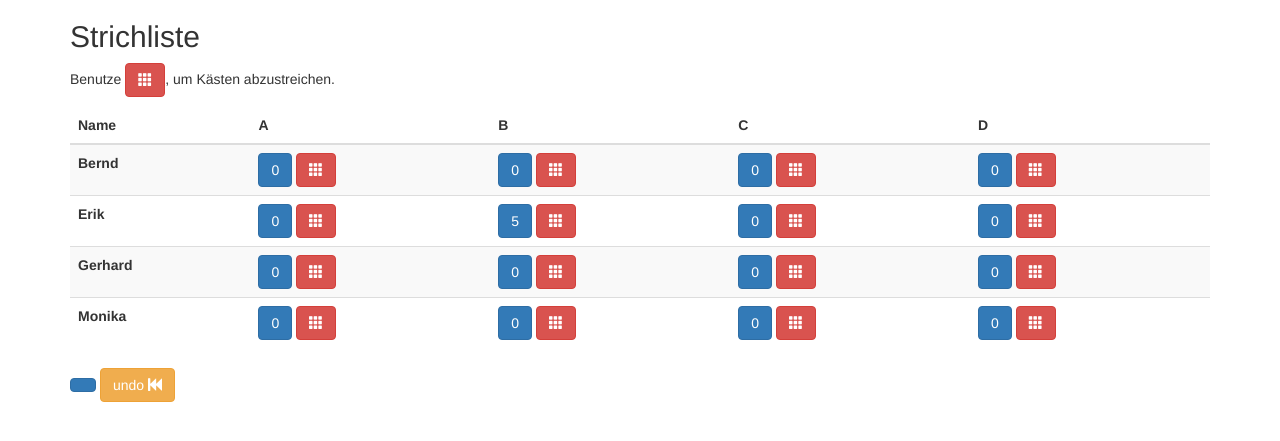
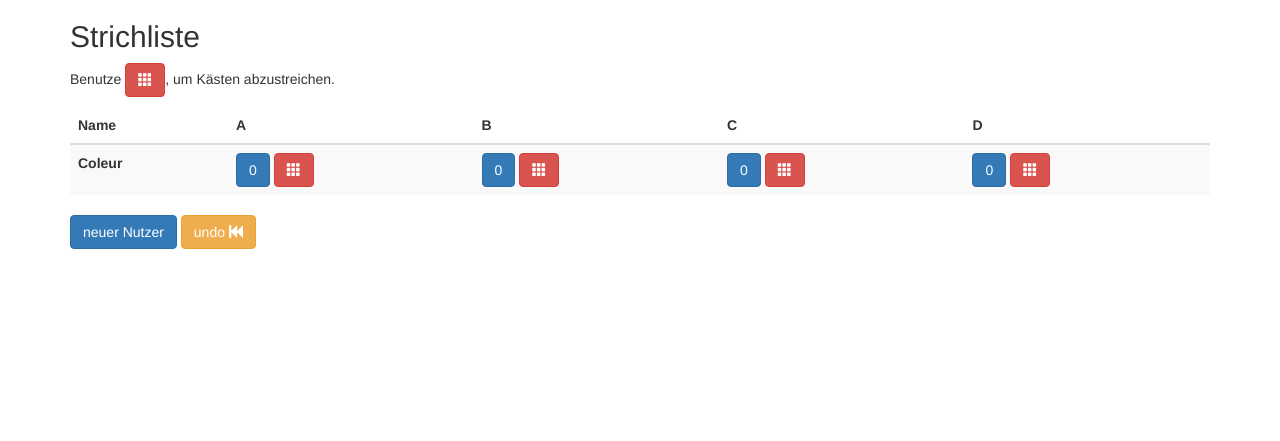
Before and after one commit to maxmunzel/strichliste, a Flask app: page / in a window 1280 px wide. Shown: the top 441 px of the page. Run offline with Flask 2, Linux system fonts and the light colour scheme; data comes from the database, SQL or seed files in the repository; data that the repository does not hold is empty; some libraries are stand-ins or nearby versions.

Commit message:
Added "add user" button
Also trimmed init_with_dummy_data()

TODO:
* differentiate between browsers
* optimize query frequency
* implement some kind of validation
* Achievements

```diff
--- a/src/server/main.py
+++ b/src/server/main.py
@@ -23,10 +23,7 @@ create_app().app_context().push()
 def init_with_dummy_data():
     db.drop_all()
     db.create_all()
-    erik = User("Erik")
-    monika = User("Monika")
-    gerhard = User("Gerhard")
-    bernd = User("Bernd")
+    coleur = User("Coleur")
     cat_a = Category("A", 0.4)
     cat_b = Category("B", 0.45)
     cat_c = Category("C", 0.8)
@@ -34,8 +31,8 @@ def init_with_dummy_data():
     ötti = Product(name="Öttinger",
                    category=cat_b,
                    bulk_size=20)
-    transaction_1 = Transaction(user=erik, category=cat_b, amount=5, timestamp=datetime.now(), undone=False)
-    [db.session.add(entity) for entity in (erik, monika, gerhard, bernd, cat_a, cat_b, cat_c, cat_d, ötti, transaction_1)]
+    # transaction_1 = Transaction(user=erik, category=cat_b, amount=5, timestamp=datetime.now(), undone=False)
+    [db.session.add(entity) for entity in (coleur, cat_a, cat_b, cat_c, cat_d, ötti)]
     db.session.commit()
 
 
@@ -198,7 +195,8 @@ def add_user(name: str):
         db.session.commit()
     except IntegrityError:
         return "{'Error': 'User with given name already exists'}"
-    return jsonfy_users(user)
+    # return jsonfy_users(user)
+    return "Success!"
 
 
 @current_app.route("/undo")
--- a/src/server/templates/index.html
+++ b/src/server/templates/index.html
@@ -80,6 +80,25 @@
             }]
         });
         }
+
+        function addUserDialog() {
+            BootstrapDialog.show({
+            title: 'Neuen Nutzer ',
+            message: $('<input type="text" id="newUserName" value="" maxlength="100" />'),
+            buttons: [{
+                label: 'anlegen',
+                cssClass: 'btn-primary',
+                hotkey: 13, // Enter.
+                action: function() {
+                    var url = ("add_user/" + document.getElementById("newUserName").value);
+                    var jqxhr = $.ajax(url)
+                    .done(function () {
+                        location.reload();
+                    })
+                }
+            }]
+        });
+        }
     </script>
 </head>
 <body>
@@ -130,8 +149,8 @@
     </tbody>
   </table>
     <button type="button" class="btn btn-primary"
-                              onclick="book('{{human_id}}', '{{category_id}}', 1)">
-                          <span style="font-size: {{scaling}}">{{val}}</span>
+                              onclick="addUserDialog()">
+                          <span style="font-size: {{scaling}}">neuer Nutzer</span>
                       </button>
     <button type="button" class="btn btn-warning" onclick="undo()">undo <span class="glyphicon glyphicon-fast-backward"></span></button>
     <button type="button" class="btn btn-danger" id="network_problem" style="visibility: hidden;">
```
